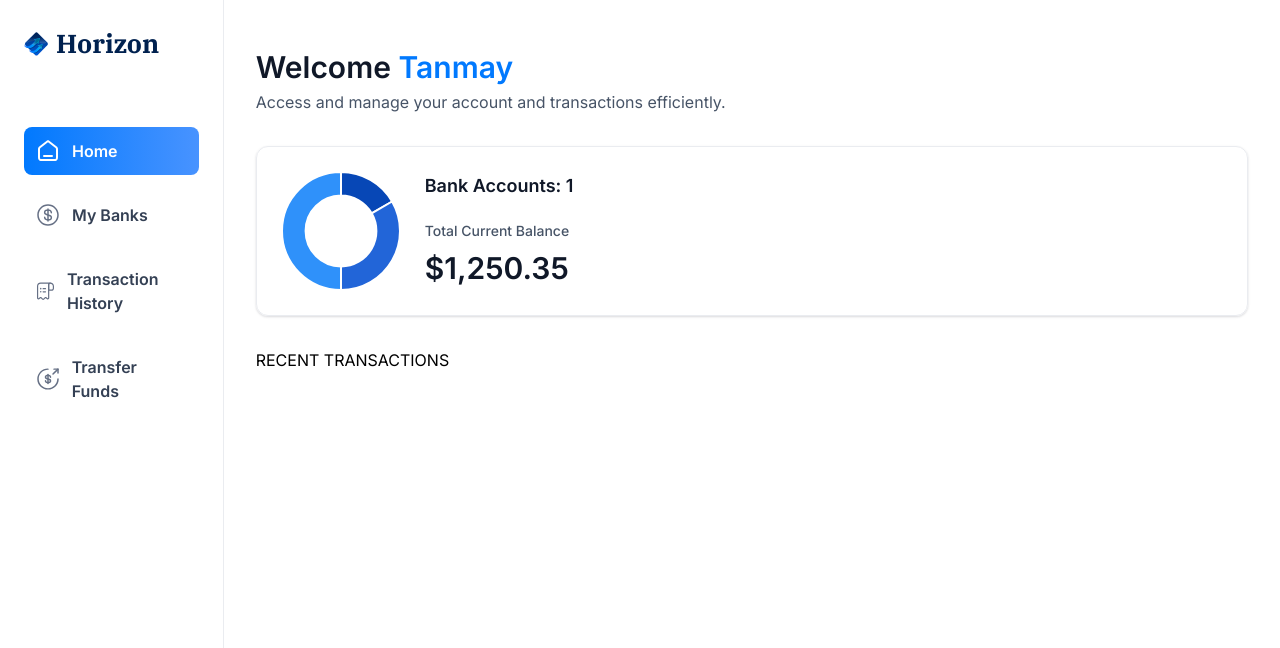
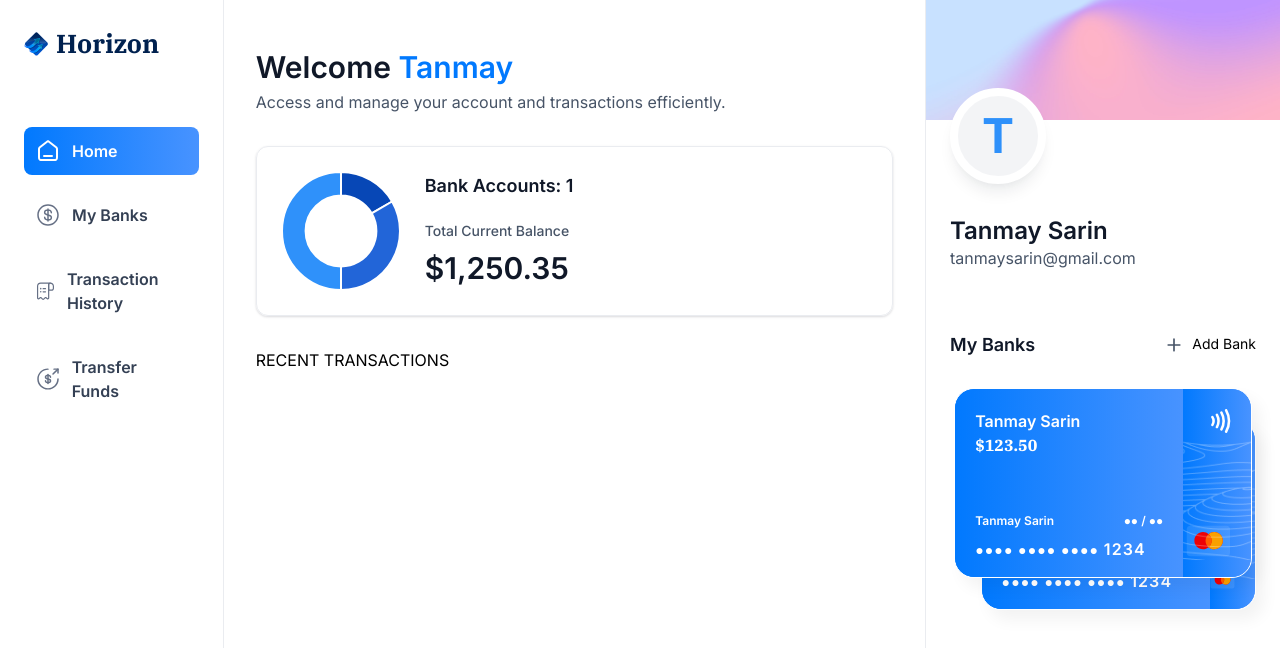
Before and after one commit to tanmaysarin/Banking_App, a Next.js app: page / in a window 1280 px wide. Shown: the top 648 px of the page. Built offline with nearby package versions, Linux system fonts and the light colour scheme.

Commit message:
implement complete homepage layout

```diff
--- /dev/null
+++ b/app/(root)/my-banks/page.tsx
@@ -0,0 +1,9 @@
+import React from 'react'
+
+const MyBanks = () => {
+  return (
+    <div>MyBanks</div>
+  )
+}
+
+export default MyBanks
--- a/app/(root)/page.tsx
+++ b/app/(root)/page.tsx
@@ -1,9 +1,13 @@
 import HeaderBox from '@/components/HeaderBox'
+import RightSidebar from '@/components/RightSidebar';
 import TotalBalanceBox from '@/components/TotalBalanceBox';
 import React from 'react'
 
 const Home = () => {
-  const loggedIn = {firstName: 'Tanmay'};
+  const loggedIn = {
+    firstName: 'Tanmay',
+    lastName: 'Sarin',
+    email: 'tanmaysarin@gmail.com'};
 
   return (
     <section className='home'>
@@ -24,6 +28,12 @@
         </header>
         RECENT TRANSACTIONS
       </div>
+
+      <RightSidebar
+        user={loggedIn}
+        transactions={[]}
+        banks={[{currentBalance: 123.50}, {currentBalance: 500.00}]}
+      />
     </section>
   )
 }
--- /dev/null
+++ b/app/(root)/payment-transfer/page.tsx
@@ -0,0 +1,9 @@
+import React from 'react'
+
+const Transfer = () => {
+  return (
+    <div>Transfer</div>
+  )
+}
+
+export default Transfer
--- /dev/null
+++ b/app/(root)/transaction-history/page.tsx
@@ -0,0 +1,9 @@
+import React from 'react'
+
+const TransactionHistory = () => {
+  return (
+    <div>TransactionHistory</div>
+  )
+}
+
+export default TransactionHistory
--- /dev/null
+++ b/components/BankCard.tsx
@@ -0,0 +1,66 @@
+import { formatAmount } from '@/lib/utils'
+import Image from 'next/image'
+import Link from 'next/link'
+import React from 'react'
+
+const BankCard = ({account, userName, showBalance = true}: CreditCardProps) => {
+  return (
+    <div className='flex flex-col'>
+        <Link href='/' className='bank-card'>
+            <div className='bank-card_content'>
+                <div>
+                    <h1 className='text-16 font-semibold text-white'>
+                        {account.name || userName}
+                    </h1>
+                    <p className='font-ibm-plex-serif font-black text-white'>
+                        {formatAmount(account.currentBalance)}
+                    </p>
+                </div>
+
+                <article className='flex flex-col gap-2'>
+                    <div className='flex justify-between'>
+                        <h1 className='text-12 font-semibold text-white'>
+                            {userName}
+                        </h1>
+                        <h2 className='text-12 font-semibold text-white'>
+                        ●● / ●●
+                        </h2>
+                    </div>
+                    <p className='text-14 font-semibold tracking-[1.1px] text-white'>
+                    ●●●● ●●●● ●●●● <span className='text-16'>1234</span>
+                    </p>
+                </article>
+            </div>
+
+            <div className='bank-card_icon'>
+                <Image
+                    src={'/icons/Paypass.svg'}
+                    width={20}
+                    height={24}
+                    alt='pay'
+                />
+                <Image
+                    src={'/icons/mastercard.svg'}
+                    width={45}
+                    height={32}
+                    alt='mastercard'
+                    className='ml-5'
+                />
+            </div>
+
+            <Image
+                src='/icons/lines.png'
+                width={316}
+                height={190}
+                alt='lines'
+                className='absolute top-0 left-0'
+            />
+
+            {/**COPY */}
+        </Link>
+
+    </div>
+  )
+}
+
+export default BankCard
--- /dev/null
+++ b/components/RightSidebar.tsx
@@ -0,0 +1,72 @@
+import Image from 'next/image'
+import Link from 'next/link'
+import React from 'react'
+import BankCard from './BankCard'
+
+const RightSidebar = ({user, transactions, banks} : RightSidebarProps) => {
+  return (
+    <aside className='right-sidebar'>
+        <section className='flex flex-col pb-8'>
+            <div className='profile-banner' />
+            <div className='profile'>
+                <div className='profile-img'>
+                    <span className='text-5xl font-bold text-blue-500'>{user.firstName[0]}</span>
+                </div>
+
+                <div className='profile-details'>
+                    <h1 className='profile-name'>
+                        {user.firstName} {user.lastName}
+                    </h1>
+                    <p className='profile-email'>
+                        {user.email}
+                    </p>
+                </div>
+            </div>
+        </section>
+
+        <section className='banks'>
+            <div className='flex w-full justify-between'>
+                <h2 className='header-2'>My Banks</h2>
+
+                <Link href='/' className='flex gap-2'>
+                    <Image
+                    src={'/icons/plus.svg'}
+                    width={20}
+                    height={20}
+                    alt='plus'
+                    />
+
+                    <h2 className='text-14 font-semibol text-graay-600'>
+                        Add Bank
+                    </h2>
+                </Link>
+            </div>
+
+            {banks?.length > 0 && (
+                <div className='relative flex flex-1 flex-col items-center justify-center gap-5'>
+                    <div className='relative z-10'>
+                        <BankCard
+                          key={banks[0].$id}
+                          account={banks[0]}
+                          userName={`${user.firstName} ${user.lastName}`}
+                          showBalance={false}
+                        />
+                    </div>
+                    {banks[1] && (
+                        <div className='absolute right-0 top-8 z-0 w-[90%]'>
+                            <BankCard
+                          key={banks[1].$id}
+                          account={banks[1]}
+                          userName={`${user.firstName} ${user.lastName}`}
+                          showBalance={false}
+                        />
+                        </div>
+                    )}
+                </div>
+            )}
+        </section>
+    </aside>
+  )
+}
+
+export default RightSidebar
```
